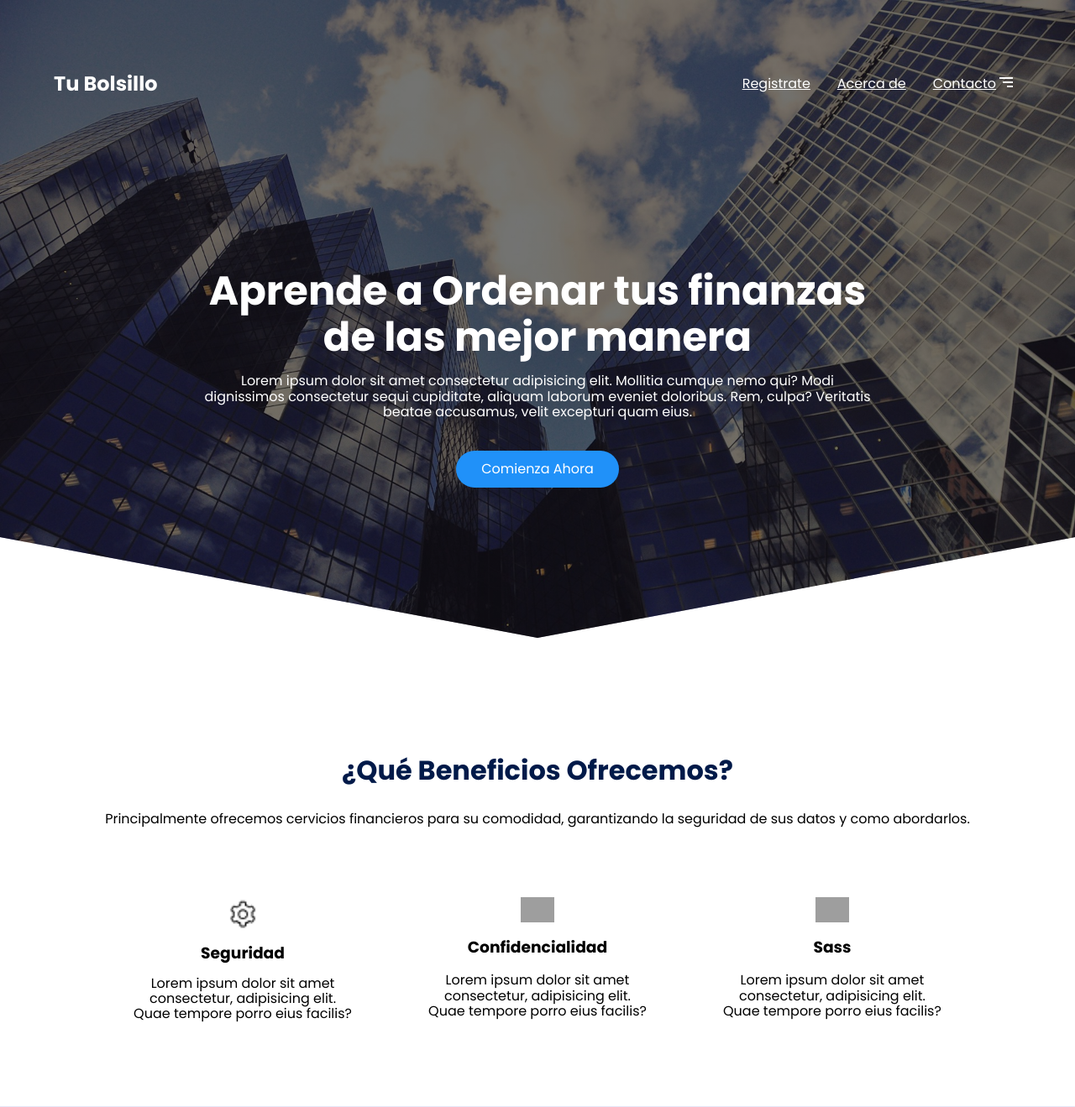
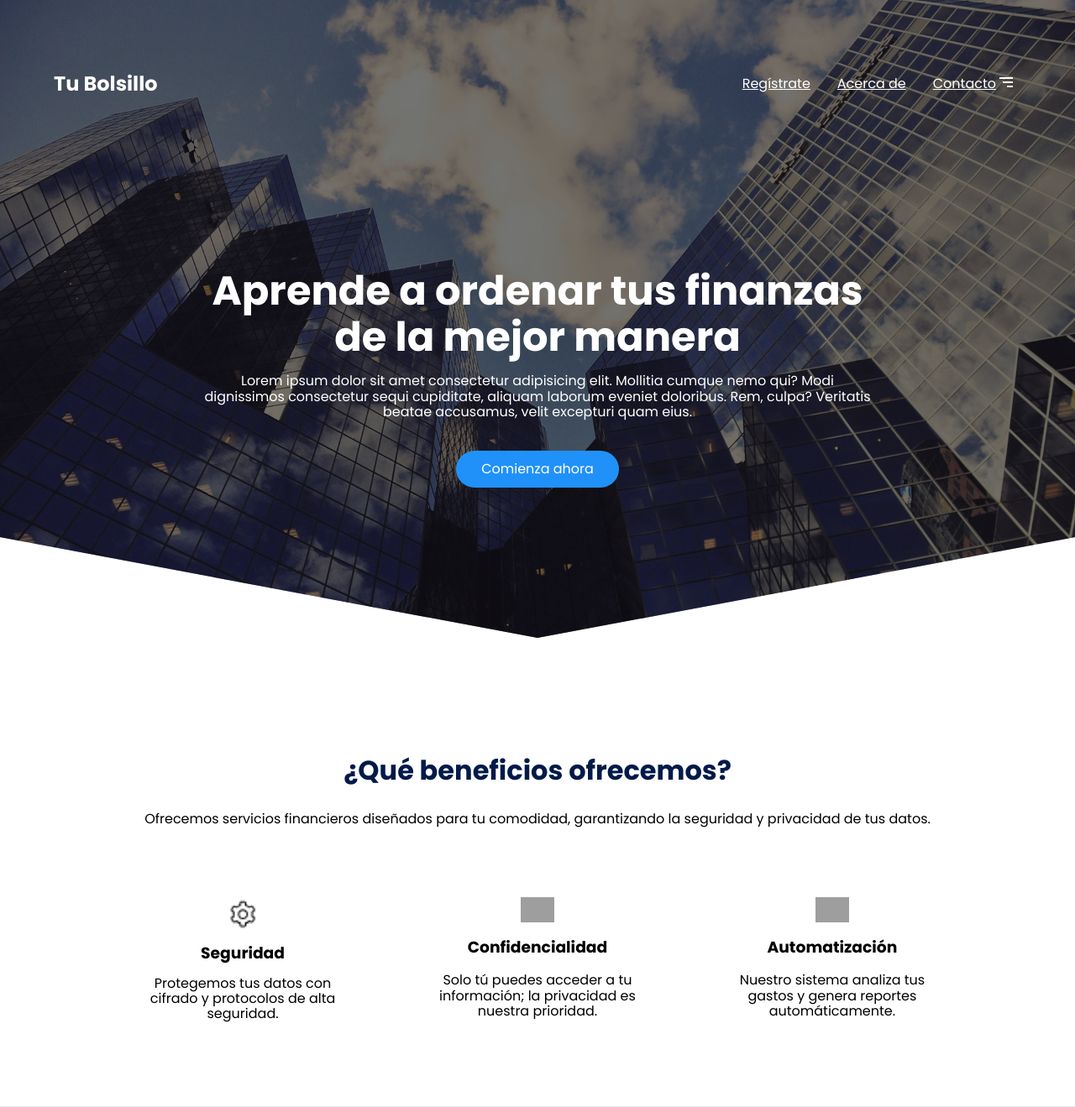
Before and after one commit to bianca441/Capstone-2025, a Django app: page / in a window 1280 px wide. Shown: the top 1319 px of the page at 84% size. Run offline with Django 5.2, Linux system fonts and the light colour scheme; grey boxes are pictures that could not be loaded.

Commit message:
Recuperacion Pagina HOME

```diff
--- a/Codigo/mysite/main/templates/index.html
+++ b/Codigo/mysite/main/templates/index.html
@@ -1,3 +1,4 @@
+{% load static %}
 <!DOCTYPE html>
 <html lang="es">
   <head>
@@ -5,23 +6,26 @@
     <meta http-equiv="X-UA-Compatible" content="IE=edge" />
     <meta name="viewport" content="width=device-width, initial-scale=1.0" />
     <title>Tu Bolsillo</title>
-    <link
-      rel="shortcut icon"
-      type="image/x-icon"
-      href="app/static/app/img/favicon-32x32.png"
-    />
-    <link rel="stylesheet" href="./app/static/app/css/style.css" />
-    <link rel="stylesheet" href="./app/static/app/css/normalize.css" />
+
+    <!-- Favicon -->
+    <link rel="icon" type="image/png" href="{% static 'img/favicon-32x32.png' %}" />
+
+    <!-- CSS -->
+    <link rel="stylesheet" href="{% static 'css/normalize.css' %}" />
+    <link rel="stylesheet" href="{% static 'css/style.css' %}" />
   </head>
+
   <body>
     <header class="hero">
       <nav class="nav container">
         <div class="nav_logo">
           <h2 class="nav_titulo">Tu Bolsillo</h2>
         </div>
+
         <ul class="nav_link nav_link--menu">
           <li class="nav_items">
-            <a href="./app/static/app/templates/login.html" class="nav_link">Registrate</a>
+            <!-- plantilla login -->
+            <a href="{% url 'login' %}" class="nav_link">Regístrate</a>
           </li>
           <li class="nav_items">
             <a href="#" class="nav_link">Acerca de</a>
@@ -30,13 +34,15 @@
             <a href="#" class="nav_link">Contacto</a>
           </li>
         </ul>
+
         <div class="nav_menu">
-          <img src="./app/static/app/img/menu.svg" class="nav_img" />
+          <img src="{% static 'img/menu.svg' %}" class="nav_img" alt="Menú" />
         </div>
       </nav>
+
       <section class="hero_container container">
         <h1 class="hero_title">
-          Aprende a Ordenar tus finanzas de las mejor manera
+          Aprende a ordenar tus finanzas de la mejor manera
         </h1>
         <p class="hero_paragraph">
           Lorem ipsum dolor sit amet consectetur adipisicing elit. Mollitia
@@ -44,227 +50,192 @@
           aliquam laborum eveniet doloribus. Rem, culpa? Veritatis beatae
           accusamus, velit excepturi quam eius.
         </p>
-        <a href="#" class="cta">Comienza Ahora</a>
+        <a href="#" class="cta">Comienza ahora</a>
       </section>
     </header>
+
     <main>
+      <!-- SECCIÓN BENEFICIOS -->
       <section class="container about">
-        <h2 class="subtitle">¿Qué Beneficios Ofrecemos?</h2>
+        <h2 class="subtitle">¿Qué beneficios ofrecemos?</h2>
         <p class="about__paragraph">
-          Principalmente ofrecemos cervicios financieros para su comodidad, garantizando la seguridad de sus datos y como abordarlos.
+          Ofrecemos servicios financieros diseñados para tu comodidad, garantizando la seguridad y privacidad de tus datos.
         </p>
 
         <div class="about__main">
           <article class="about__icons">
-            <img src="./app/static/app/img/cog.png" class="about__icon" />
+            <img src="{% static 'img/cog.png' %}" class="about__icon" alt="Seguridad" />
             <h3 class="about__title">Seguridad</h3>
             <p class="about__paragrah">
-              Lorem ipsum dolor sit amet consectetur, adipisicing elit. Quae
-              tempore porro eius facilis?
+              Protegemos tus datos con cifrado y protocolos de alta seguridad.
             </p>
           </article>
 
           <article class="about__icons">
-            <img src="./images/paint.svg" class="about__icon" />
+            <img src="{% static 'img/paint.svg' %}" class="about__icon" alt="Confidencialidad" />
             <h3 class="about__title">Confidencialidad</h3>
             <p class="about__paragrah">
-              Lorem ipsum dolor sit amet consectetur, adipisicing elit. Quae
-              tempore porro eius facilis?
+              Solo tú puedes acceder a tu información; la privacidad es nuestra prioridad.
             </p>
           </article>
 
           <article class="about__icons">
-            <img src="./images/code.svg" class="about__icon" />
-            <h3 class="about__title">Sass</h3>
+            <img src="{% static 'img/code.svg' %}" class="about__icon" alt="Automatización" />
+            <h3 class="about__title">Automatización</h3>
             <p class="about__paragrah">
-              Lorem ipsum dolor sit amet consectetur, adipisicing elit. Quae
-              tempore porro eius facilis?
+              Nuestro sistema analiza tus gastos y genera reportes automáticamente.
             </p>
           </article>
         </div>
       </section>
 
+      <!-- SECCIÓN CONOCIMIENTO -->
       <section class="knowledge">
         <div class="knowledge__container container">
           <div class="knowledege__texts">
             <h2 class="subtitle">
-              Lorem ipsum dolor sit amet consectetur adipisicing elit.
+              Aprende a manejar tus finanzas de forma práctica y eficiente
             </h2>
             <p class="knowledge__paragraph">
-              Lorem ipsum dolor sit, amet consectetur adipisicing elit.
-              Excepturi, aliquam nemo in facere suscipit at delectus unde labore
-              ad officia iste accusantium eaque aperiam laborum est voluptate
-              totam? Modi, obcaecati?
+              Organiza tus ingresos y gastos, visualiza tus metas y toma decisiones financieras más inteligentes.
             </p>
-            <a href="#" class="cta">Entra al curso</a>
+            <a href="#" class="cta">Descubre más</a>
           </div>
 
           <figure class="knowledge__picture">
-            <img src="./images/macbook.png" class="knowledge__img" />
+            <img src="{% static 'img/macbook.png' %}" class="knowledge__img" alt="Dashboard financiero" />
           </figure>
         </div>
       </section>
 
+      <!-- SECCIÓN PLANES -->
       <section class="price container">
-        <h2 class="subtitle">Obten el plan perfecto para aprender</h2>
+        <h2 class="subtitle">Obtén el plan perfecto para ti</h2>
 
         <div class="price__table">
           <div class="price__element">
-            <p class="price__name">Flexbox</p>
-            <h3 class="price__price">Free</h3>
-
+            <p class="price__name">Básico</p>
+            <h3 class="price__price">Gratis</h3>
             <div class="price__items">
-              <p class="price__features">Flexbox</p>
-              <p class="price__features">Layouts</p>
-              <p class="price__features">Responsive</p>
+              <p class="price__features">Control de gastos</p>
+              <p class="price__features">Reportes simples</p>
+              <p class="price__features">Acceso limitado</p>
             </div>
-
             <a href="#" class="price__cta">Empieza ahora</a>
           </div>
 
           <div class="price__element price__element--best">
-            <p class="price__name">Grid</p>
-            <h3 class="price__price">$30000</h3>
-
+            <p class="price__name">Avanzado</p>
+            <h3 class="price__price">$30.000</h3>
             <div class="price__items">
-              <p class="price__features">Grid</p>
-              <p class="price__features">Implicit Grid</p>
-              <p class="price__features">Responsive</p>
+              <p class="price__features">Gráficos interactivos</p>
+              <p class="price__features">Comparación mensual</p>
+              <p class="price__features">Soporte prioritario</p>
             </div>
-
-            <a href="#" class="price__cta">Empieza ahora</a>
+            <a href="#" class="price__cta">Seleccionar</a>
           </div>
 
           <div class="price__element">
-            <p class="price__name">Animaciones</p>
-            <h3 class="price__price">$50000</h3>
-
+            <p class="price__name">Premium</p>
+            <h3 class="price__price">$50.000</h3>
             <div class="price__items">
-              <p class="price__features">Animation</p>
-              <p class="price__features">Transition</p>
-              <p class="price__features">Render Website</p>
+              <p class="price__features">Dashboard completo</p>
+              <p class="price__features">Asesor financiero</p>
+              <p class="price__features">Análisis predictivo</p>
             </div>
-
             <a href="#" class="price__cta">Empieza ahora</a>
           </div>
         </div>
       </section>
 
+      <!-- SECCIÓN TESTIMONIOS -->
       <section class="testimony">
         <div class="testimony__container container">
-          <img
-            src="./images/leftarrow.svg"
-            class="testimony__arrow"
-            id="before"
-          />
+          <img src="{% static 'img/leftarrow.svg' %}" class="testimony__arrow" id="before" alt="Anterior" />
 
           <section class="testimony__body testimony__body--show" data-id="1">
             <div class="testimony__texts">
               <h2 class="subtitle">
-                Mi nombre es Jordan Alexander,
-                <span class="testimony__course">estudiante de CSS.</span>
+                Jordan Alexander,
+                <span class="testimony__course">Usuario</span>
               </h2>
               <p class="testimony__review">
-                Lorem, ipsum dolor sit amet consectetur adipisicing elit. Ut est
-                esse, asperiores eaque totam nulla repudiandae quasi, deserunt
-                culpa exercitationem blanditiis laborum veniam laboriosam saepe
-                reiciendis dolorem. Cum, ratione voluptatum!
+                “Tu Bolsillo me ayudó a tener claridad financiera y reducir mis gastos innecesarios.”
               </p>
             </div>
 
             <figure class="testimony__picture">
-              <img src="./images/face.jpg" class="testimony__img" />
+              <img src="{% static 'img/face.jpg' %}" class="testimony__img" alt="Testimonio 1" />
             </figure>
           </section>
 
           <section class="testimony__body" data-id="2">
             <div class="testimony__texts">
               <h2 class="subtitle">
-                Mi nombre es Alejandra Perez,
-                <span class="testimony__course">estudiante de CSS.</span>
+                Alejandra Pérez,
+                <span class="testimony__course">Emprendedora</span>
               </h2>
               <p class="testimony__review">
-                Lorem, ipsum dolor sit amet consectetur adipisicing elit. Ut est
-                esse, asperiores eaque laborum veniam laboriosam saepe
-                reiciendis dolorem. Cum, ratione voluptatum!
+                “Gracias a Tu Bolsillo tengo control total de mis ingresos y gastos de negocio.”
               </p>
             </div>
-
             <figure class="testimony__picture">
-              <img src="./images/face2.jpg" class="testimony__img" />
+              <img src="{% static 'img/face2.jpg' %}" class="testimony__img" alt="Testimonio 2" />
             </figure>
           </section>
 
           <section class="testimony__body" data-id="3">
             <div class="testimony__texts">
               <h2 class="subtitle">
-                Mi nombre es Karen Arteaga,
-                <span class="testimony__course">estudiante de CSS.</span>
+                Karen Arteaga,
+                <span class="testimony__course">Usuaria</span>
               </h2>
               <p class="testimony__review">
-                Lorem, ipsum dolor sit amet consectetur adipisicing elit. Ut est
-                esse, niam laboriosam saepe reiciendis dolorem. Cum, ratione
-                voluptatum!
+                “Una app intuitiva y clara. En minutos entendí en qué gasto más y cómo mejorar.”
               </p>
             </div>
-
             <figure class="testimony__picture">
-              <img src="./images/face3.jpg" class="testimony__img" />
+              <img src="{% static 'img/face3.jpg' %}" class="testimony__img" alt="Testimonio 3" />
             </figure>
           </section>
 
           <section class="testimony__body" data-id="4">
             <div class="testimony__texts">
               <h2 class="subtitle">
-                Mi nombre es Kevin Ramirez,
-                <span class="testimony__course">estudiante de CSS.</span>
+                Kevin Ramírez,
+                <span class="testimony__course">Usuario</span>
               </h2>
               <p class="testimony__review">
-                Lorem, ipsum dolor sit amet consectetur adipisicing elit. Ut est
-                esse, niam laboriosam saepe reiciendis dolorem. Cum, ratione
-                voluptatum!
+                “Me encanta ver mi evolución mensual en gráficos fáciles de entender.”
               </p>
             </div>
-
             <figure class="testimony__picture">
-              <img src="./images/face4.jpg" class="testimony__img" />
+              <img src="{% static 'img/face4.jpg' %}" class="testimony__img" alt="Testimonio 4" />
             </figure>
           </section>
 
-          <img
-            src="./images/rightarrow.svg"
-            class="testimony__arrow"
-            id="next"
-          />
+          <img src="{% static 'img/rightarrow.svg' %}" class="testimony__arrow" id="next" alt="Siguiente" />
         </div>
       </section>
 
+      <!-- SECCIÓN PREGUNTAS -->
       <section class="questions container">
         <h2 class="subtitle">Preguntas frecuentes</h2>
         <p class="questions__paragraph">
-          Lorem ipsum, dolor sit amet consectetur adipisicing elit. Ea, porro
-          doloribus neque perspiciatis sapiente fuga.
+          Resolvemos las dudas más comunes sobre el uso de Tu Bolsillo y cómo aprovecharlo al máximo.
         </p>
 
         <section class="questions__container">
           <article class="questions__padding">
             <div class="questions__answer">
               <h3 class="questions__title">
-                ¿Qué es CSS?
+                ¿Qué es Tu Bolsillo?
                 <span class="questions__arrow">
-                  <img src="./images/arrow.svg" class="questions__img" />
+                  <img src="{% static 'img/arrow.svg' %}" class="questions__img" alt="Abrir respuesta" />
                 </span>
               </h3>
-
               <p class="questions__show">
-                Lorem ipsum, dolor sit amet consectetur adipisicing elit. Quos
-                facere, quidem eum id excepturi assumenda explicabo nam
-                accusamus veritatis voluptates eveniet adipisci, dicta nihil
-                nemo modi possimus officiis quam atque? Lorem ipsum, dolor sit
-                amet consectetur adipisicing elit. Quos facere, quidem eum id
-                excepturi assumenda explicabo nam accusamus veritatis voluptates
-                eveniet adipisci, dicta nihil nemo modi possimus officiis quam
-                atque?
+                Es una app web que te permite registrar, analizar y visualizar tus finanzas personales de forma práctica.
               </p>
             </div>
           </article>
@@ -272,21 +243,13 @@
           <article class="questions__padding">
             <div class="questions__answer">
               <h3 class="questions__title">
-                ¿Qué aprenderé en este curso?
+                ¿Necesito conocimientos financieros?
                 <span class="questions__arrow">
-                  <img src="./images/arrow.svg" class="questions__img" />
+                  <img src="{% static 'img/arrow.svg' %}" class="questions__img" alt="Abrir respuesta" />
                 </span>
               </h3>
-
               <p class="questions__show">
-                Lorem ipsum, dolor sit amet consectetur adipisicing elit. Quos
-                facere, quidem eum id excepturi assumenda explicabo nam
-                accusamus veritatis voluptates eveniet adipisci, dicta nihil
-                nemo modi possimus officiis quam atque? Lorem ipsum, dolor sit
-                amet consectetur adipisicing elit. Quos facere, quidem eum id
-                excepturi assumenda explicabo nam accusamus veritatis voluptates
-                eveniet adipisci, dicta nihil nemo modi possimus officiis quam
-                atque?
+                No. La app está diseñada para cualquier usuario, con explicaciones simples e intuitivas.
               </p>
             </div>
           </article>
@@ -294,35 +257,24 @@
           <article class="questions__padding">
             <div class="questions__answer">
               <h3 class="questions__title">
-                ¿Qué es CSS GRID?
+                ¿Cómo se protegen mis datos?
                 <span class="questions__arrow">
-                  <img src="./images/arrow.svg" class="questions__img" />
+                  <img src="{% static 'img/arrow.svg' %}" class="questions__img" alt="Abrir respuesta" />
                 </span>
               </h3>
-
               <p class="questions__show">
-                Lorem ipsum, dolor sit amet consectetur adipisicing elit. Quos
-                facere, quidem eum id excepturi assumenda explicabo nam
-                accusamus veritatis voluptates eveniet adipisci, dicta nihil
-                nemo modi possimus officiis quam atque? Lorem ipsum, dolor sit
-                amet consectetur adipisicing elit. Quos facere, quidem eum id
-                excepturi assumenda explicabo nam accusamus veritatis voluptates
-                eveniet adipisci, dicta nihil nemo modi possimus officiis quam
-                atque?
+                Usamos cifrado SSL y almacenamiento seguro en servidores auditados.
               </p>
             </div>
           </article>
         </section>
 
         <section class="questions__offer">
-          <h2 class="subtitle">¿Estas listo para aprender CSS?</h2>
+          <h2 class="subtitle">¿Listo para empezar?</h2>
           <p class="questions__copy">
-            Lorem, ipsum dolor sit amet consectetur adipisicing elit. Amet
-            ratione architecto magnam, officiis ex porro vero est voluptates
-            quaerat quibusdam illo veniam reprehenderit eius atque tempora iure
-            ab non autem.
+            Regístrate y descubre el poder de tener tus finanzas en orden con Tu Bolsillo.
           </p>
-          <a href="#" class="cta">Aprende ahora</a>
+          <a href="{% url 'login' %}" class="cta">Comienza ahora</a>
         </section>
       </section>
     </main>
--- a/Codigo/mysite/main/urls.py
+++ b/Codigo/mysite/main/urls.py
@@ -3,4 +3,5 @@ from . import views
 
 urlpatterns = [
     path('', views.index, name='index'),
+    path('login/', views.login_view, name='login'),  # 👈 esta línea crea la URL 'login'
 ]
--- a/Codigo/mysite/main/views.py
+++ b/Codigo/mysite/main/views.py
@@ -3,4 +3,5 @@ from django.shortcuts import render
 def index(request):
     return render(request, 'index.html')
 
-# Create your views here.
+def login_view(request):
+    return render(request, 'login.html')
--- a/Codigo/mysite/mysite/urls.py
+++ b/Codigo/mysite/mysite/urls.py
@@ -3,5 +3,5 @@ from django.urls import path, include
 
 urlpatterns = [
     path('admin/', admin.site.urls),
-    path('', include('main.urls')),  # 👈 Aquí redirigimos al index.html
+    path('', include('main.urls')),  # 👈 esta línea es clave
 ]
```
Also changed, not shown: Codigo/mysite/mysite/settings.py (+7 -10 lines).
